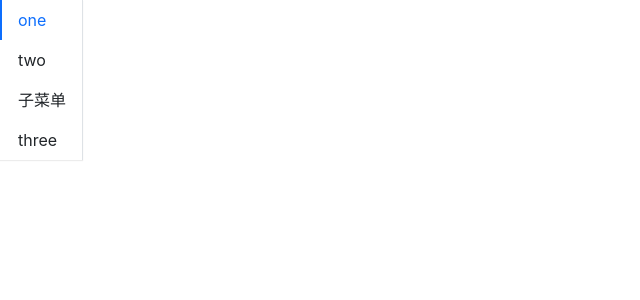
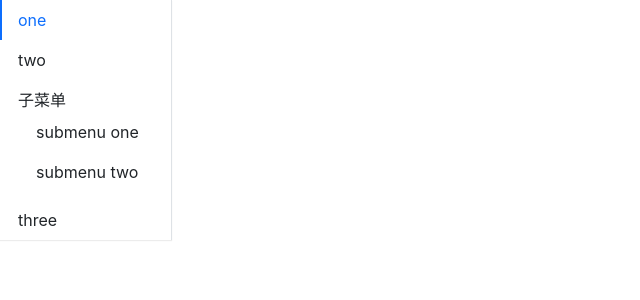
Before and after one commit to HuDaDa0/hw-design, a React (Create React App) app: page / in a window 1280 px wide. Shown: the top 300 px of the page, without its empty margins (0-640 px from the left). Built offline with nearby package versions, Linux system fonts and the light colour scheme.

Commit message:
参加默认展开项参数

```diff
--- a/src/App.tsx
+++ b/src/App.tsx
@@ -9,7 +9,7 @@ import SubMenu from './components/Menu/subMenu'
 function App() {
   return (
     <div className="App">
-      <Menu onSelect={(index) => { console.log(index) }} mode="vertical">
+      <Menu onSelect={(index) => { console.log(index) }} mode="vertical" defaultOpenSubMenus={['2']}>
         <MenuItem>
           one
         </MenuItem>
--- a/src/components/Menu/menu.tsx
+++ b/src/components/Menu/menu.tsx
@@ -11,19 +11,21 @@ interface MenuProps {
   style?: React.CSSProperties;
   onSelect?: (selectedIndex: string) => void;
   children?: React.ReactNode;
+  defaultOpenSubMenus: string[];
 }
 
 interface IMenuContext {
   index: string;
   onSelect?: (selectedIndex: string) => void;
   mode: string;
+  defaultOpenSubMenus: string[];
 }
 
 export const MenuContext = createContext({} as IMenuContext)
 
 function Menu(props: MenuProps) {
 
-  const { defaultIndex, className, mode = '', style, children, onSelect } = props
+  const { defaultIndex, className, mode = '', style, children, defaultOpenSubMenus, onSelect } = props
 
   const [currentActive, setActive] = useState(defaultIndex)
   const classes = classNames('hw-menu', className, {
@@ -39,7 +41,8 @@ function Menu(props: MenuProps) {
   const passedContext = {
     index: currentActive ? currentActive : '0',
     onSelect: handleSelect,
-    mode
+    mode,
+    defaultOpenSubMenus
   }
 
   const renderChildren = () => {
@@ -68,7 +71,8 @@ function Menu(props: MenuProps) {
 
 Menu.defaultProps = {
   defaultIndex: '0',
-  mode: 'horizontal'
+  mode: 'horizontal',
+  defaultOpenSubMenus: []
 }
 
 export default Menu
--- a/src/components/Menu/subMenu.tsx
+++ b/src/components/Menu/subMenu.tsx
@@ -14,9 +14,10 @@ interface SubMenuProps {
 
 function SubMenu(props: SubMenuProps) {
 
+  const context = useContext(MenuContext)
   const { index = '0', title, disabled, className, style, children } = props
-  const [menuOpen, setOpen] = useState(false)
-  const context = useContext(MenuContext)
+  const isOpen = (index && context.mode === 'vertical') ? context.defaultOpenSubMenus.includes(index) : false
+  const [menuOpen, setOpen] = useState(isOpen)
 
   const classes = classNames('menu-item submenu-item', className, {
     'is-active': context.index === index,
```
